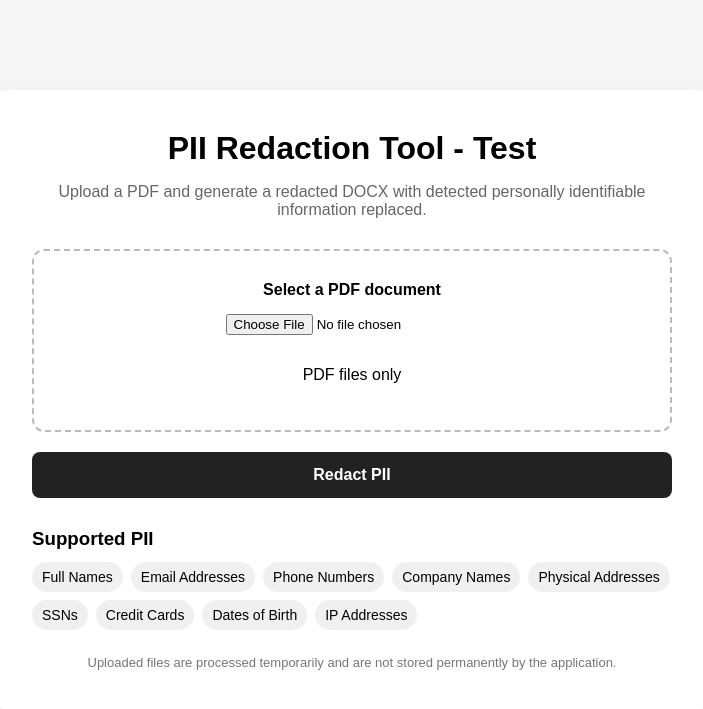
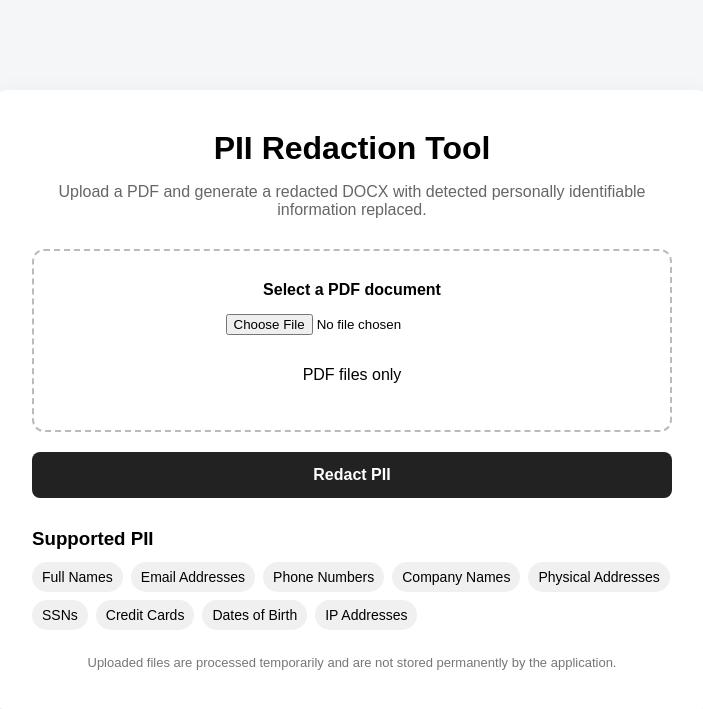
Before and after one commit to jenilpipalia2939-stack/pii-redaction-tool, a Flask app: page / in a window 1280 px wide. Shown: the top 709 px of the page, without its empty margins (288-991 px from the left). Run offline with Flask 3, Linux system fonts and the light colour scheme.

Commit message:
test render deployment

```diff
--- a/templates/index.html
+++ b/templates/index.html
@@ -4,7 +4,7 @@
     <meta charset="UTF-8">
     <meta name="viewport" content="width=device-width, initial-scale=1.0">
 
-    <title>PII Redaction Tool - TEST</title>
+    <title>PII Redaction Tool</title>
 
     <style>
         * {
@@ -113,7 +113,7 @@
 
 <div class="container">
 
-    <h1>PII Redaction Tool - Test</h1>
+    <h1>PII Redaction Tool</h1>
 
     <p class="subtitle">
         Upload a PDF and generate a redacted DOCX with detected
```
